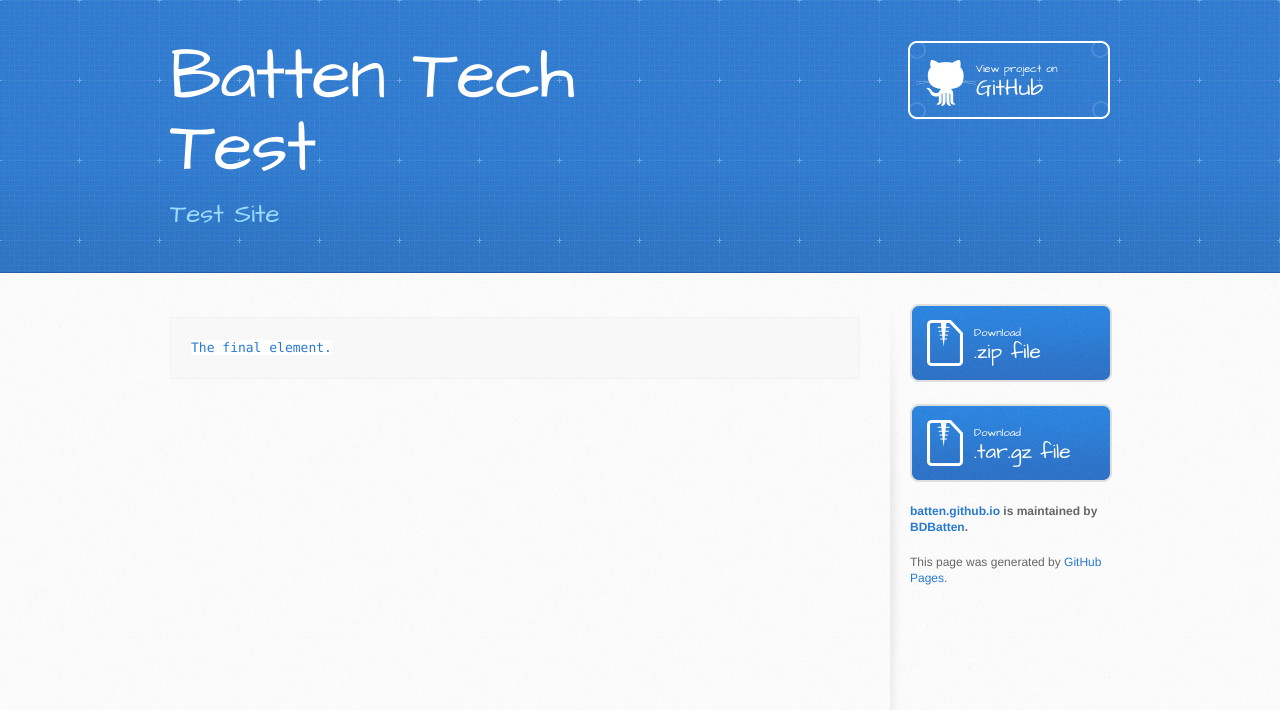
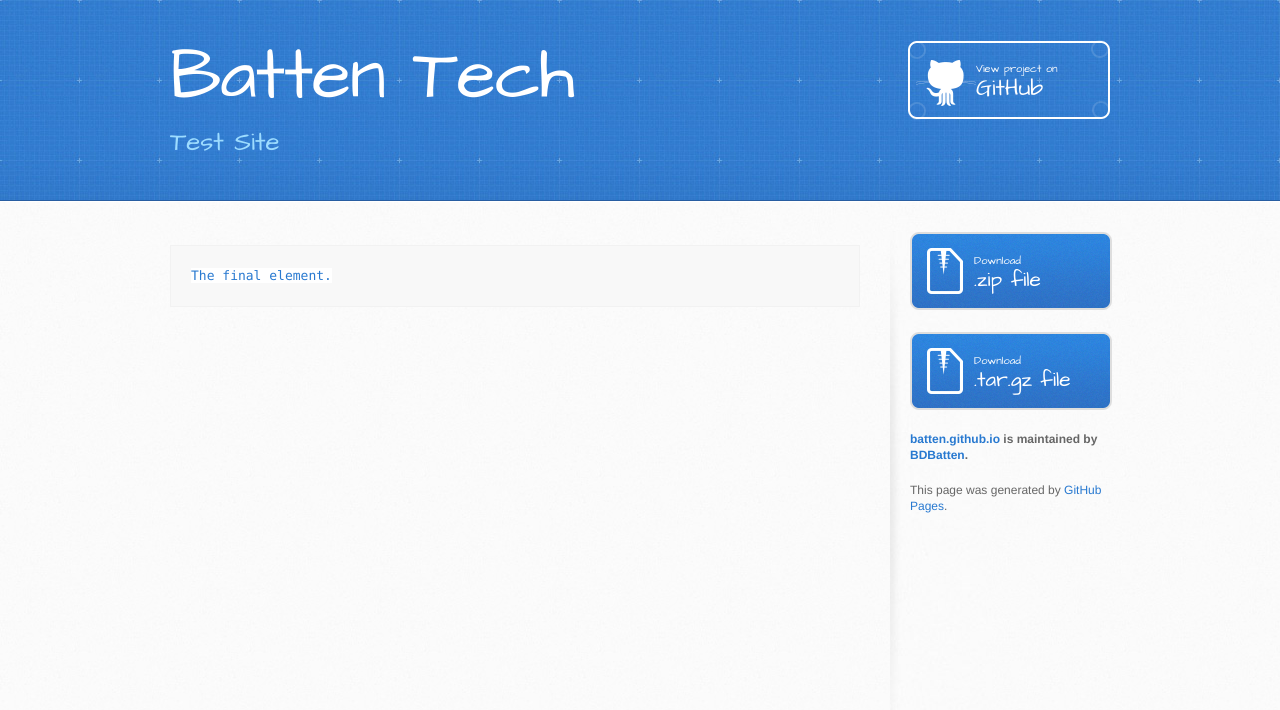
Before and after one commit to BDBatten/batten.github.io, a Jekyll site: the page built from index.md, in a window 1280 px wide. Shown: the top 710 px of the page. Built offline with Jekyll 4.4.1, drawn with Linux system fonts in a browser that asks for light colours.

Commit message:
Update _config.yml

```diff
--- a/_config.yml
+++ b/_config.yml
@@ -1,4 +1,4 @@
-title: Batten Tech Test
+title: Batten Tech
 description: Test Site
 show_downloads: true
 google_analytics:
```
